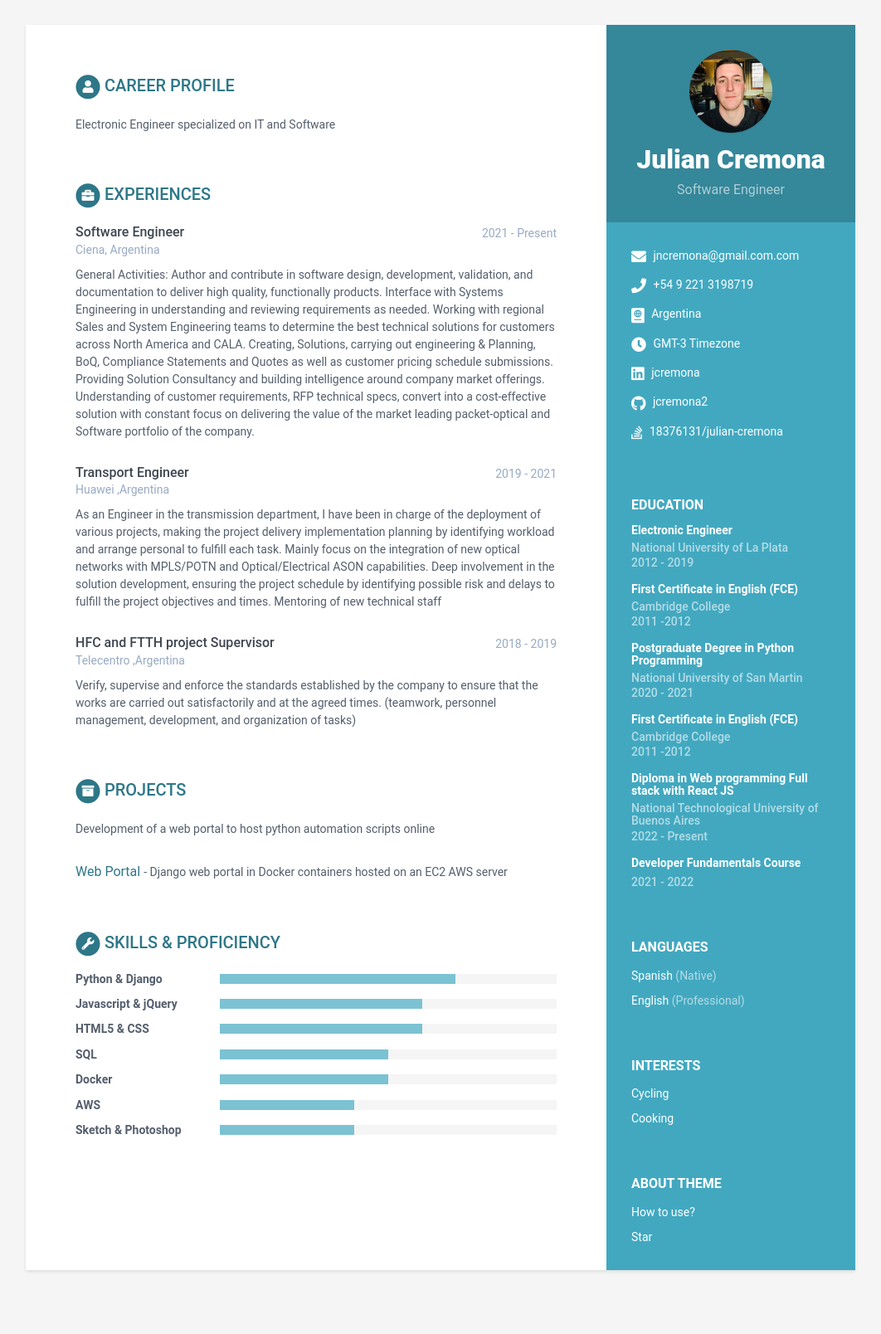
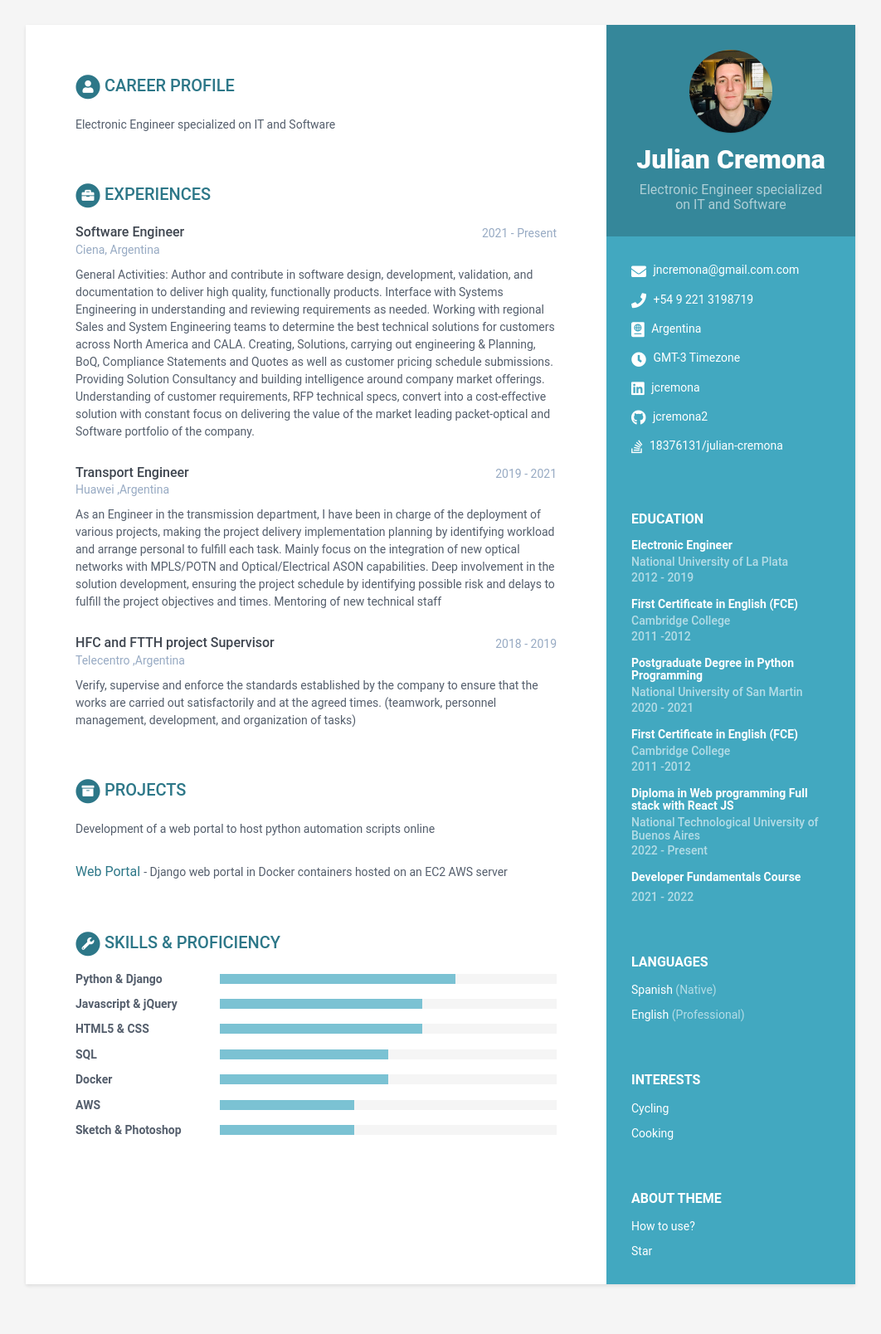
Before and after one commit to jcremona2/JulianCremona, a Jekyll site: the page built from index.html, in a window 1280 px wide. Shown: the whole page at 83% size, without its empty margins (109-1171 px from the left). Built offline with Jekyll 4.4.1, drawn with Linux system fonts in a browser that asks for light colours.

Commit message:
Color Changes
changes

```diff
--- a/_data/data.yml
+++ b/_data/data.yml
@@ -8,7 +8,7 @@ sidebar:
 
   # Profile information
   name: Julian Cremona
-  tagline: Software Engineer
+  tagline: Electronic Engineer specialized on IT and Software
   avatar: profile.jpg #place a 100x100 picture inside /assets/images/ folder and provide the name of the file below
 
   # Sidebar links
--- a/assets/css/main.scss
+++ b/assets/css/main.scss
@@ -4,5 +4,5 @@
 
 @charset "utf-8";
 
-@import "skins/{{ site.theme_skin | default: 'blue' }}"; // skin
+@import "skins/{{ site.theme_skin | default: 'green' }}"; // skin
 @import "default"; // main partials
```
